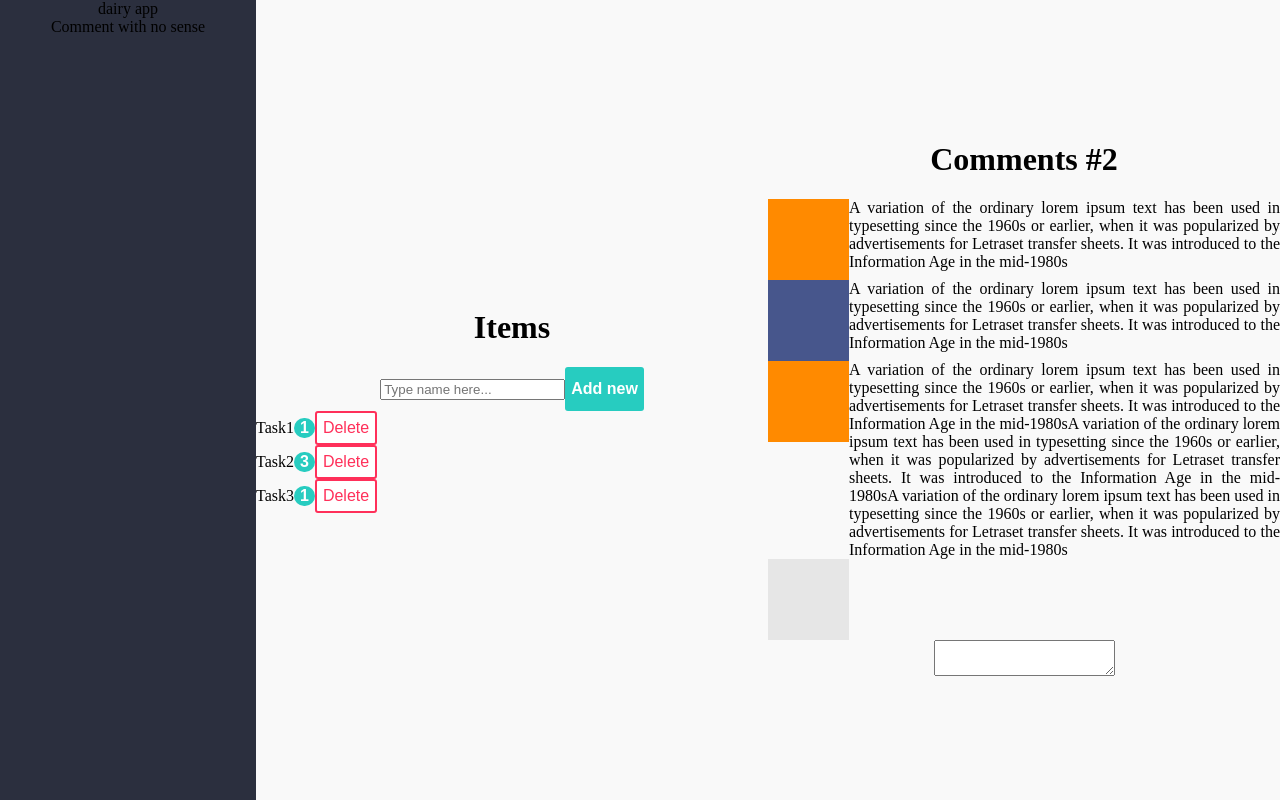
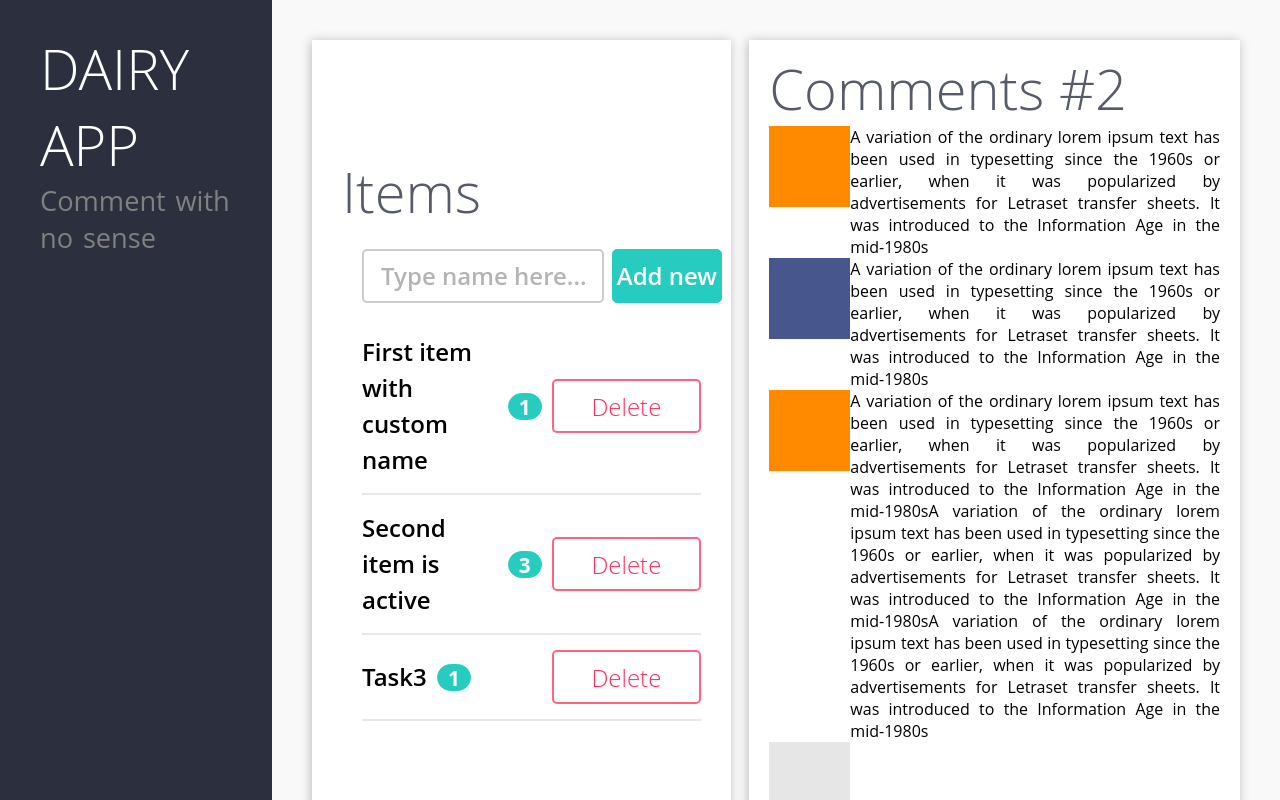
Before and after one commit to mudovytskyi/dairy-app.github.io, a React (Create React App) app: page / in a window 1280 px wide. Built offline with nearby package versions, Linux system fonts and the light colour scheme.

Commit message:
adjusted TaskListView's appearence via css

```diff
--- a/src/components/App.css
+++ b/src/components/App.css
@@ -1,117 +1,257 @@
 html, body {
-  /* width: 100%;
-  display: inline;
-  margin: auto; */
-  font-family: "OpenSans";
-  display: flex;
+
   height: 100%;
   width: 100%;
+  font-family: "Open Sans";
+  border: none;
+  margin: 0;
+  padding: 0;
+  display: flex;
 }
 
+.root {
+  height: 100%;
+  display: block;
+}
 .App {
   text-align: center;
   background-color: #f9f9f9;
   height: 100%;
   width: 100%;
-  margin: auto;
-  align-content: space-around;
+  display: flex;
   /* display: inline-flex; */
+  margin: 0;
+  /* bottom: 0; */
+  border: none;
+  overflow: auto;
+  /* align-content: space-around; */
 }
-/*
-.App-title {
-  font-size: 2.25em;
+
+.App-name {
+  font-size: 3.5em;
+
+  font-family: "Open Sans Light";
   text-transform: uppercase;
   color: #ffffff;
-  background-color: inherit;
-  font-weight: 300;
+  text-align: left;
+}
+
+.App-title {
+  font-size: 3.5em;
+  font-family: "Open Sans Light";
+  color: #565a69;
+  text-align: left;
+  margin:0;
 }
 
 .App-slogan {
-  font-size: 1.5em;
+  font-size: 1.7em;
+  word-spacing: 0.1em;
   color: #808080;
-  background-color: inherit;
+  text-align:left;
 }
-*/
+
 .DairyCover {
   float: left;
   background-color: #2b2f3e;
   width: 20%;
   height: 100%;
+  padding: 30px 0 0 40px;
 }
 
 .DairyContent {
   float: right;
+  margin: 0;
+  border: 0;
   background-color: #f9f9f9;
   display: flex;
   width: 80%;
   height: 100%;
+  padding: 40px 40px 40px 40px;
+  align-content: space-between;
 
-  /* border: 3px solid #333; */
 }
 
 .TaskListView {
+  width: 45%;
+  /* height: 100%; */
+  /* background-color: #fafafa; */
+  background-color: #ffffff;
+  float: left;
+  align-content: center;
+  padding: 10px 20px 0 30px;
+  box-shadow: -1px 1px 10px #bababa;
+}
+.AddTaskBar {
+  padding: 20px 10px 0px 20px;
   width: 100%;
-  align-content: center;
+  display: flex;
+  align-items: center;
 }
-.AddTaskBar , .AddTaskBar form {
-  width: 100%;
 
+.AddTaskBar input[type="submit"] {
+  width: 30%;
+  height: 2.8m;
+  /* margin: 0; */
+  margin-left: 2%;
+  /* padding:0; */
+  font-size: 1em;
+  line-height: 2.75em;
 }
+.AddTaskBar input[type="text"] {
+  font-family: "Open Sans Semibold";
+  font-size: 1.5em;
+  height: 2.1em;
+  line-height: 2.75em;
+  border: 2px #cccccc solid;
+  border-radius: 5px;
+  background-color: inherit;
+  /* box-shadow: 0 0 3px #cccccc; */
+  /* box-shadow: none; */
+  margin: 0;
+  padding: 0 0 0 0.707em;
+  vertical-align: middle;
+  width: 60%;
+}
+
+::placeholder { /* Chrome, Firefox, Opera, Safari 10.1+ */
+  color: #b4b4b4;
+  font-size: 1em;
+  /* line-height: 1.5em; */
+  /* height: 2.85em; */
+
+  opacity: 1; /* Firefox */
+}
+
+:-ms-input-placeholder { /* Internet Explorer 10-11 */
+  color: #b4b4b4;
+}
+
+::-ms-input-placeholder { /* Microsoft Edge */
+  color: #b4b4b4;
+}
+
 .TaskList {
- width: 100%;
- /* margin: auto; */
- overflow: scroll;
- scroll-behavior: auto;
+  /* width: 100%; */
+  padding: 0px 10px 0px 20px;
+
+ /* height: 100%; */
+ /* overflow: scroll; */
+ /* scroll-behavior: auto; */
 }
 
 .TaskRecord {
-  border: 2px solid #000 top;
+  border:none;
+  border-bottom: 2px solid #e8e8e8;
   width: 100%;
   display: flex;
-  /* width: inherit; */
-  /* flex-wrap: wrap; */
+  /* vertical-align: middle; */
+  /* align-content: center; */
   align-items: center;
+  justify-content: space-between;
+  padding: 15px 0;
+  overflow: auto;
 }
+
+.task-selected .indicator {
+  visibility: visible;
+  /* border-left: 8px solid  #f72d57;  */
+  /* background-color: #27ccc0; */
+}
+.indicator {
+  position: absolute;
+  width: 8px;
+  height: 84px;
+  margin-left: -54px;
+  background-color: #f72d57;
+  visibility: hidden;
+}
+.task {
+  display: flex;
+  align-items: center;
+  vertical-align: middle;
+}
+/* .task-action { */
+  /* padding: 0; */
+  /* padding-right: 10; */
+/* } */
 .task-name {
-      /* width: 70%; */
+  font-family: "Open Sans Semibold";
   text-align: left;
+  font-size: 1.5em;
+  line-height: 1.5em;
+
+
 }
 
 
+/* input[type="button"]:active , input[type="submit"]:active {
+  /* transform: none; */
+  /* position: relative; */
+/* } */
+
 input[type="button"] , input[type="submit"] {
   background-color: #27ccc0;
+  border: 1px solid #27ccc0;
   color: #ffffff;
-      border: none;
-      border-radius: 3px;
+  border-radius: 5px;
   text-align: center;
   margin:0;
-      font-weight: 600;
-      font-size: 1em;
-      height: 2.75em;
 }
 
-    .num-comments input[type="button"] {
-      border-radius: 10px;
-      height: 1.2em;
-      float: left;
+.AddTaskBar input[type="submit"] {
+  font-family: "Open Sans Semibold";
+  font-size: 1.5em;
+  /* width: 30%; */
+  height: 2.25em;
+  padding:0;
+  line-height: 1.7em;
+  /* border-radius: 5px; */
 }
 
-    .delete-btn input[type="button"] {
+input[type="button"].num-comments  {
+  /* font-family: ; */
+  /* font-weight: 800; */
+  font: 700 1.3em/1.3em "Open Sans";
+  border-radius: 15px;
+  text-align: center;
+  height: 1.3em;
+  float: left;
+  margin: 0 0.5em;
+  padding: 0 10px 0 10px;
+}
+
+input[type="button"].delete-btn {
+  font-family: "Open Sans Light";
+  font-size: 1.5em;
   background-color: #ffffff;
   color: #ff305a;
-      float: right;
-      height: 2.125em;
-      font-weight: 400;
-      border: 2px solid #ff305a
+  /* float: right; */
+  /* margin-right: 10; */
+  width: 6.2em;
+  margin:0;
+  padding: 0;
+  height: 2.25em;
+  /* font-weight: 400; */
+  border: 2px solid #ff3059c0;
 }
+
+
 .CommentListView {
-  width: 100%;
+  width: 55%;
   align-content: center;
+  background-color: #ffffff;
+
+  padding: 10px 20px 30px;
+  margin: 0;
+  margin-left: 2%;
+  box-shadow: -1px 1px 10px #bababa;
 }
 .CommentList {
   width: 100%;
-  overflow: scroll;
-  scroll-behavior: auto;
+  float: 4;
+  /* overflow: scroll; */
+  /* scroll-behavior: auto; */
 
 }
 .CommentRecord {
@@ -141,85 +281,3 @@ html, body {
 .CommentRecord:nth-child(even) .placeholder-icon{
   background-color: #47568c;
 }
-/* .Diary */
-/* .App-logo {
-  animation: App-logo-spin infinite 20s linear;
-  height: 80px;
-} */
-
-/* .App-header {
-  background-color: #222;
-  height: 150px;
-  padding: 20px;
-  color: white;
-} */
-/*
-.App-intro {
-  font-size: large;
-} */
-
-
-/*
-
-Tasks
-
-*/
-
-/* input[type="button"] , input[type="submit"] {
-  background-color: #27ccc0;
-  color: #ffffff;
-  border: none;
-  border-radius: 3px;
-  text-align: center;
-  margin:0;
-  font-weight: 600;
-  font-size: 1em;
-  height: 3.75em;
-}
-
-.num-comments input[type="button"] {
-  border-radius: 10px;
-  height: 2em;
-}
-
-.delete-btn input[type="button"] {
-  background-color: #ffffff;
-  color: #ff305a;
-
-  height: 3.125em;
-  font-weight: 400;
-  border: 2px solid #ff305a
-}
-.TaskList {
-  overflow: scroll;
-}
-
-.TaskRecord {
-  width: 100%;
-  margin: auto;
-  display: inline;
-  overflow: auto;
-}
-
-.CommentList {
-  overflow: scroll;
-}
-
-.placeholder-icon {
-  width: 81px;
-  height: 81px;
-  background-color: #e6e6e6;
-}
-
-.CommentRecord:nth-child(odd) .placeholder-icon {
-  background-color: #ff8a00;
-}
-
-.CommentRecord:nth-child(even) .placeholder-icon{
-  background-color: #47568c;
-} */
-/*
-@keyframes App-logo-spin {
-  from { transform: rotate(0deg); }
-  to { transform: rotate(360deg); }
-} */
--- a/src/components/DairyCover.js
+++ b/src/components/DairyCover.js
@@ -5,7 +5,7 @@ class DairyCover extends Component {
     render () {
         return (
             <div className="DairyCover">
-                <div className="App-title">
+                <div className="App-name">
                 dairy app
                 </div>
                 <div className="App-slogan">
--- a/src/components/comment/AddCommentBar.js
+++ b/src/components/comment/AddCommentBar.js
@@ -5,10 +5,11 @@ import CommentIcon from './CommentIcon';
 class AddCommentBar extends Component {
 
     handleKeyPress = (event) => {
-        event.preventDefault();
+        // event.preventDefault();
 
 
         if (event.ctrlKey && event.keyCode == 13) {
+           console.log("pass")
             let newCommentValue = this.refs.newCommentTA.value;
             if (newCommentValue) {
                 this.props.addComment(newCommentValue);
--- a/src/components/comment/CommentList.js
+++ b/src/components/comment/CommentList.js
@@ -5,7 +5,7 @@ class CommentList extends Component {
     render () {
         console.log(this.props.items)
         return (
-            <div className="TaskList">{
+            <div className="CommentList">{
 
                 Object.keys(this.props.items).map(commentID =>
 
--- a/src/components/comment/CommentListView.js
+++ b/src/components/comment/CommentListView.js
@@ -28,7 +28,7 @@ class CommentListView extends Component {
     render () {
         return (
             <div className="CommentListView">
-            <h1 className="App-title">Comments #{this.props.taskID}</h1>
+            <p className="App-title">Comments #{this.props.taskID}</p>
             <CommentList items={this.props.comments}/>
             <AddCommentBar addComment={this.addComment}/>
              </div>
--- a/src/components/task/AddTaskBar.js
+++ b/src/components/task/AddTaskBar.js
@@ -2,6 +2,12 @@ import  React, { Component } from 'react';
 
 
 class AddTaskBar extends Component {
+
+    addTask = (value) => {
+        this.props.addTask(value);
+        this.refs.newTaskInput.value = '';
+    }
+
     handleSubmit = (event) => {
         event.preventDefault();
         // console.log('test');
@@ -9,19 +15,36 @@ class AddTaskBar extends Component {
         // read the value that the user types
         let newTaskValue = this.refs.newTaskInput.value;
         if (newTaskValue) {
-            this.props.addTask(newTaskValue);
-            this.refs.newTaskInput.value = '';
+            this.addTask(newTaskValue);
         }
     }
-    render () {
-        return (
-            <div className="AddTaskBar">
+    handleKeyPress = (event) => {
+        // event.preventDefault();
+
+        let newTaskValue = this.refs.newTaskInput.value;
+        console.log(event)
+        if (newTaskValue && event.keyCode == 13) {
+           this.addTask(newTaskValue);
+        }
+    }
+    /* <div className="AddTaskBar">
             <form onSubmit={this.handleSubmit}>
                 <input type="text"
                     ref="newTaskInput"
                     placeholder="Type name here..." />
                 <input type="submit" value="Add new"/>
             </form>
+            </div> */
+    render () {
+        return (
+            <div className="AddTaskBar">
+
+                <input type="text"
+                    onKeyPress={this.handleKeyPress}
+                    ref="newTaskInput"
+                    placeholder="Type name here..." />
+                <input type="submit" value="Add new" onClick={this.handleSubmit}/>
+
             </div>
         );
     }
--- a/src/components/task/TaskList.js
+++ b/src/components/task/TaskList.js
@@ -5,19 +5,20 @@ import TaskRecord from './TaskRecord';
 class TaskList extends Component {
     render () {
         return (
-            <div className="TaskList">{
+            <ul className="TaskList">{
 
                 Object.keys(this.props.items).map(taskID =>
 
                         <TaskRecord
                         key = {taskID}
+                        tabindex  = {taskID}
                         {...this.props.items[taskID]}
                         onClick={(id)=>{console.log(id)}} />
 
                 )
             }
 
-            </div>
+            </ul>
         );
     }
 }
--- a/src/components/task/TaskListView.js
+++ b/src/components/task/TaskListView.js
@@ -4,7 +4,8 @@ import TaskList from './TaskList';
 import $ from 'jquery';
 class TaskListView extends Component {
     addTask = (newTaskName) => {
-        $("li:last").scrollntToView();
+        console.log(newTaskName)
+        // $("li:last").scrollntToView();
         // api;
         // api.addName(newName, contestId).then(resp =>
         //     this.setState({
@@ -27,7 +28,7 @@ class TaskListView extends Component {
         console.log(this.props.tasks)
         return (
             <div className="TaskListView">
-            <h1 className="App-title">Items</h1>
+            <p className="App-title">Items</p>
             <AddTaskBar addTask={this.addTask}/>
             <TaskList items={this.props.tasks}/>
              </div>
--- a/src/components/task/TaskRecord.js
+++ b/src/components/task/TaskRecord.js
@@ -1,5 +1,5 @@
 import  React, { Component } from 'react';
-
+import $ from 'jquery';
 
 class TaskRecord extends Component {
 
@@ -7,9 +7,12 @@ class TaskRecord extends Component {
         this.props.onClick(this.props._id)
      };
 
-    render () {
-        return (
-            <div className="TaskRecord">
+     handleSelected = (event) => {
+        console.log("pass", event.target);
+        $('.task-selected').removeClass('task-selected');
+        $(event.currentTarget).addClass('task-selected');
+     };
+/*  <div className="TaskRecord">
                 <div className="task-name">
                     <span>{this.props.name}</span>
                 </div>
@@ -19,7 +22,19 @@ class TaskRecord extends Component {
                 <div className="delete-btn" onClick={this.handleClick}>
                     <input type="button" value="Delete"/>
                 </div>
-            </div>
+            </div> */
+    render () {
+        return (
+            <li className="TaskRecord" onClick={this.handleSelected.bind(this)}>
+                <div className="indicator"/>
+                <div className="task">
+                    <span className="task-name">{this.props.name}</span>
+                    <input className="num-comments" type="button" value={this.props.comments.length}/>
+                </div>
+                <div className="task-action">
+                <input className="delete-btn" type="button" value="Delete" onClick={this.handleClick} />
+                </div>
+            </li>
         );
     }
 }
--- a/src/testData.json
+++ b/src/testData.json
@@ -1,8 +1,8 @@
 {
     "currentTaskID": 2,
     "tasks" : [
-        { "_id": 1, "name": "Task1" , "comments" : ["A variation of the ordinary lorem ipsum text has been used in typesetting since the 1960s or earlier, when it was popularized by advertisements for Letraset transfer sheets. It was introduced to the Information Age in the mid-1980s"]},
-        { "_id": 2, "name": "Task2" , "comments" : ["A variation of the ordinary lorem ipsum text has been used in typesetting since the 1960s or earlier, when it was popularized by advertisements for Letraset transfer sheets. It was introduced to the Information Age in the mid-1980s",
+        { "_id": 1, "name": "First item with custom name" , "comments" : ["A variation of the ordinary lorem ipsum text has been used in typesetting since the 1960s or earlier, when it was popularized by advertisements for Letraset transfer sheets. It was introduced to the Information Age in the mid-1980s"]},
+        { "_id": 2, "name": "Second item is active" , "comments" : ["A variation of the ordinary lorem ipsum text has been used in typesetting since the 1960s or earlier, when it was popularized by advertisements for Letraset transfer sheets. It was introduced to the Information Age in the mid-1980s",
                                                     "A variation of the ordinary lorem ipsum text has been used in typesetting since the 1960s or earlier, when it was popularized by advertisements for Letraset transfer sheets. It was introduced to the Information Age in the mid-1980s",
                                                     "A variation of the ordinary lorem ipsum text has been used in typesetting since the 1960s or earlier, when it was popularized by advertisements for Letraset transfer sheets. It was introduced to the Information Age in the mid-1980sA variation of the ordinary lorem ipsum text has been used in typesetting since the 1960s or earlier, when it was popularized by advertisements for Letraset transfer sheets. It was introduced to the Information Age in the mid-1980sA variation of the ordinary lorem ipsum text has been used in typesetting since the 1960s or earlier, when it was popularized by advertisements for Letraset transfer sheets. It was introduced to the Information Age in the mid-1980s"]},
         { "_id": 3, "name": "Task3" , "comments" : ["A variation of the ordinary lorem ipsum text has been used in typesetting since the 1960s or earlier, when it was popularized by advertisements for Letraset transfer sheets. It was introduced to the Information Age in the mid-1980s"]}
```
Lines whose indentation alone changed are shown as unchanged.
